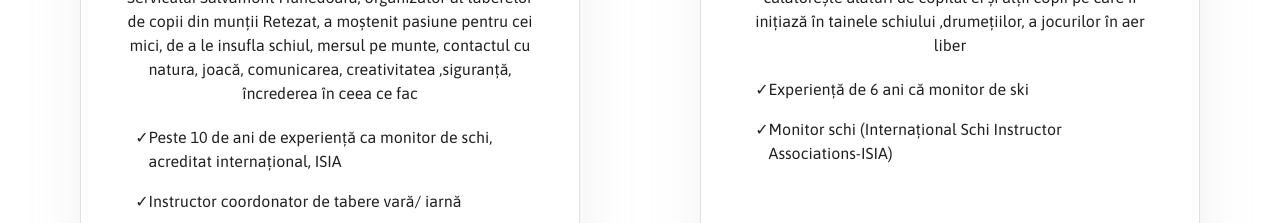
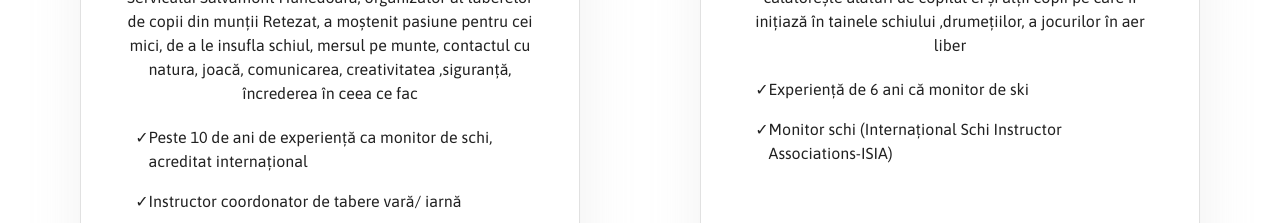
Before and after one commit to balanbogdan94/mountain-thrills-camp, a Next.js app: page /despre-noi in a window 1280 px wide. Shown: the part 1860-2083 px from the top of the page. Built offline with nearby package versions, Linux system fonts and the light colour scheme.

Commit message:
change text

```diff
--- a/src/components/TeamSection.tsx
+++ b/src/components/TeamSection.tsx
@@ -19,7 +19,7 @@ export const TeamSection = (props: { variant: 'Simple' | 'Full' }) => (
 					<ul className={styles.teamMemberItems}>
 						<li>
 							Peste 10 de ani de experiență ca monitor de schi, acreditat
-							internațional, ISIA
+							internațional
 						</li>
 						<li>Instructor coordonator de tabere vară/ iarnă</li>
 					</ul>
```
